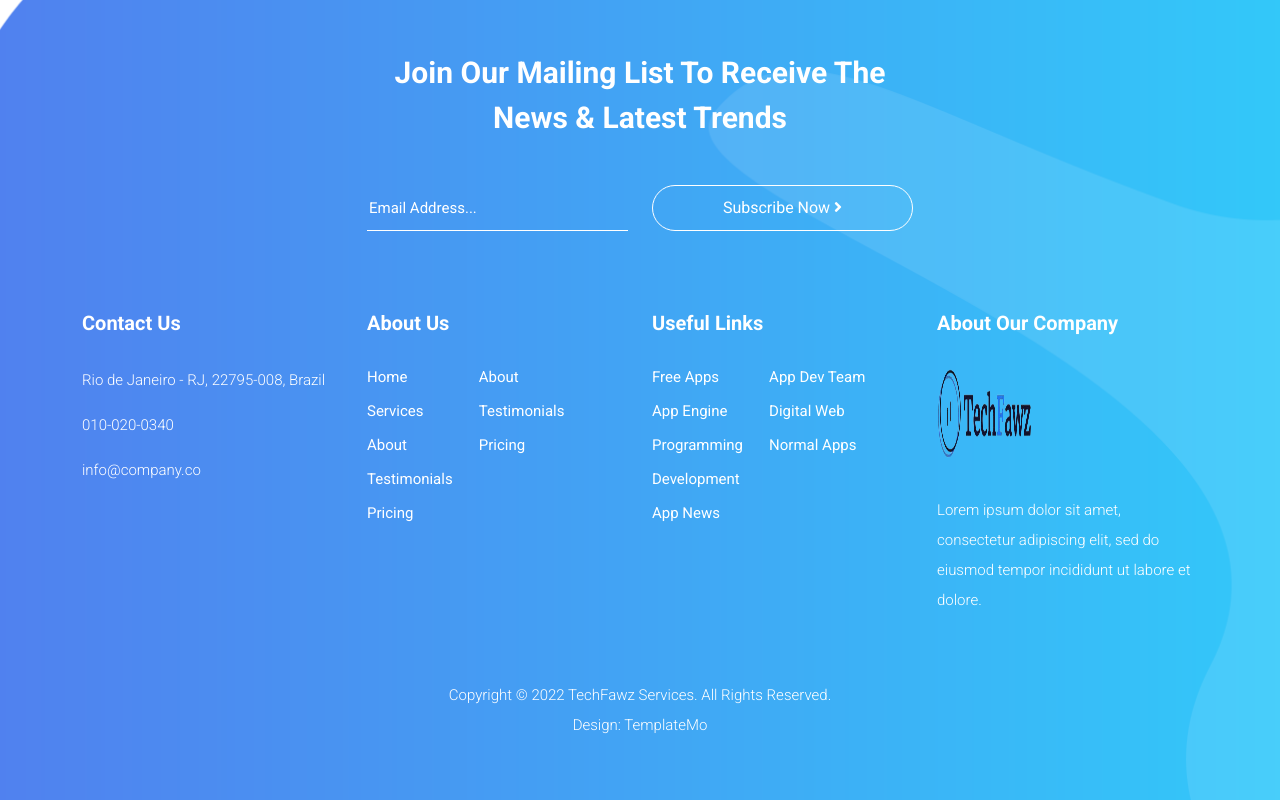
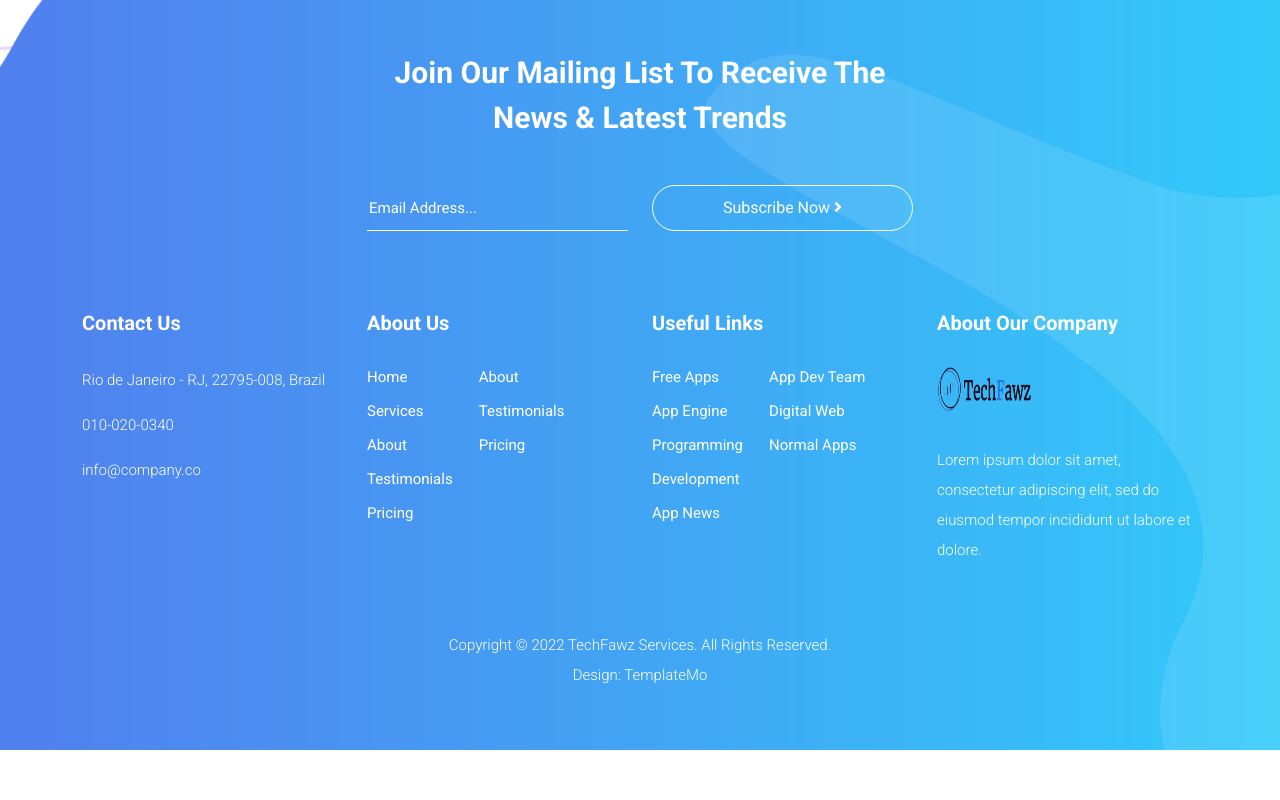
Before and after one commit to TechFawz/techfawz, a plain HTML site: page index.html in a window 1280 px wide. Shown: the part 4700-5500 px from the top of the page. After the commit the page ends 5450 px from the top, so only its background shows below. Drawn offline with Linux system fonts and the light colour scheme.

Commit message:
Update index.html

```diff
--- a/index.html
+++ b/index.html
@@ -694,7 +694,7 @@
           <div class="footer-widget">
             <h4>About Our Company</h4>
             <div class="logo">
-              <img src="assets/images/Techlogo1.png" width="200" height="100" alt="">
+              <img src="assets/images/Techlogo1.png" width="100" height="50" alt="TechFawz Services">
             </div>
             <p>Lorem ipsum dolor sit amet, consectetur adipiscing elit, sed do eiusmod tempor incididunt ut labore et dolore.</p>
           </div>
```
